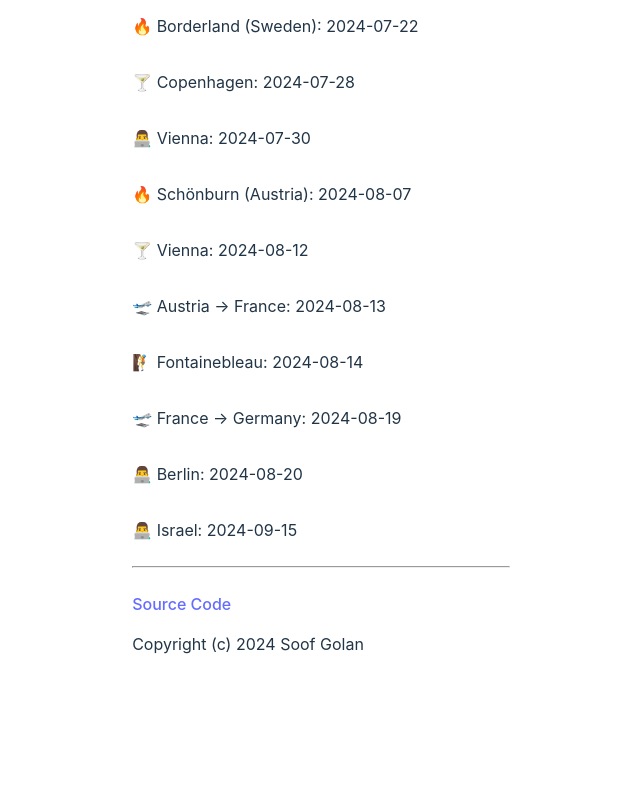
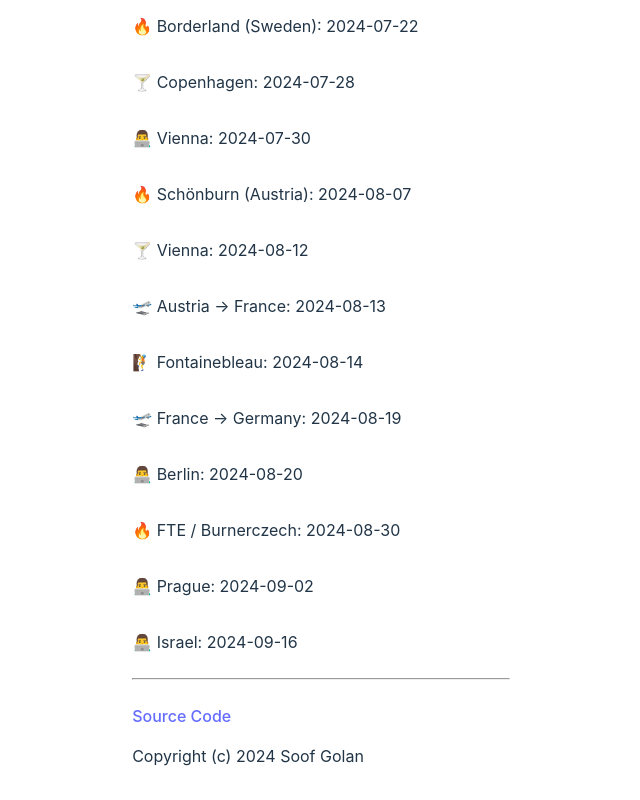
Before and after one commit to soof-golan/whereis.soofgolan.com, a React (Vite) app: page / in a window 1280 px wide. Shown: the part 1250-2050 px from the top of the page, without its empty margins (319-959 px from the left). Before the commit the page ends 1938 px from the top, so only its background shows below. Built offline with nearby package versions, Linux system fonts and the light colour scheme.

Commit message:
Update App.tsx

```diff
--- a/src/App.tsx
+++ b/src/App.tsx
@@ -85,8 +85,16 @@ const schedule: Schedule = [
         date: moment('2024-08-20')
     },
     {
+        location: "🔥 FTE / Burnerczech",
+        date: moment('2024-08-30')
+    },
+    {
+        location: "👨‍💻 Prague",
+        date: moment('2024-09-02')
+    },
+    {
         location: "👨‍💻 Israel",
-        date: moment('2024-09-15')
+        date: moment('2024-09-16')
     }
 ];
 
```
